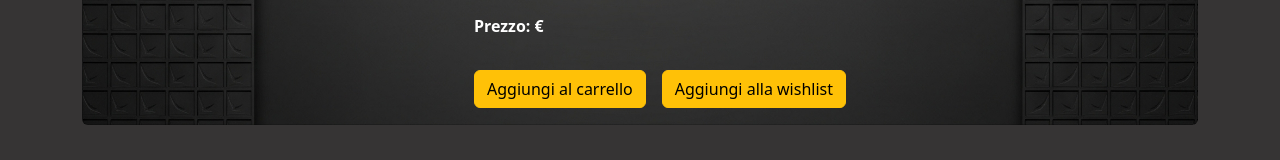
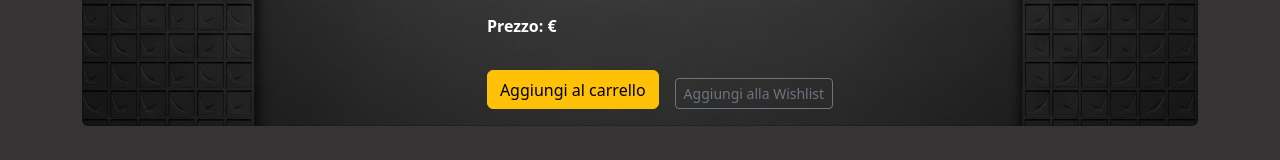
Before and after one commit to lorenzosalti/top-games-react, a React (Vite) app: page /games/1 in a window 1280 px wide. Shown: the part 235-395 px from the top of the page. Built offline with nearby package versions, Linux system fonts and the light colour scheme; no server answers.

Commit message:
add: WishListButton to DetailPage

```diff
--- a/src/pages/DetailPage.jsx
+++ b/src/pages/DetailPage.jsx
@@ -2,6 +2,7 @@ import { useParams } from "react-router-dom";
 import axios from "axios";
 import { useState, useEffect, useContext } from "react";
 import GlobalContext from '../contexts/globalContext';
+import WishListButton from '../components/WishListButton'
 
 function DetailPage() {
 
@@ -55,7 +56,7 @@ function DetailPage() {
                         <p className="card-text fw-bold">Prezzo: {game.price} €</p>
                         <div className="d-flex flex-column flex-sm-row justify-content-center justify-content-md-start mt-3">
                             <button onClick={addGameCart} type="button" className="btn btn-warning me-sm-3 mb-2 mb-sm-0">Aggiungi al carrello</button>
-                            <button type="button" className="btn btn-warning">Aggiungi alla wishlist</button>
+                            <WishListButton gameId={game.id} />
                         </div>
                     </div>
                 </div>
```
